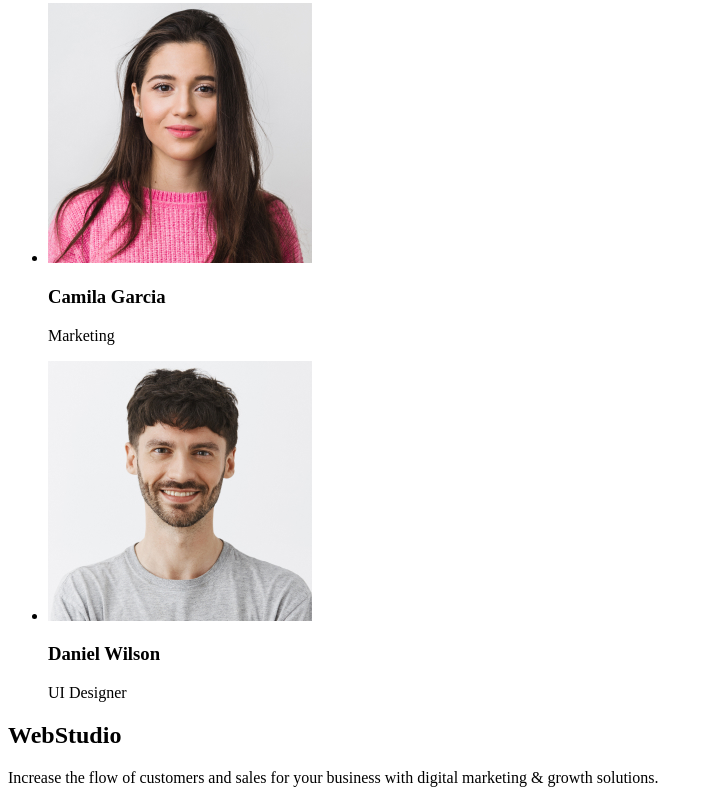
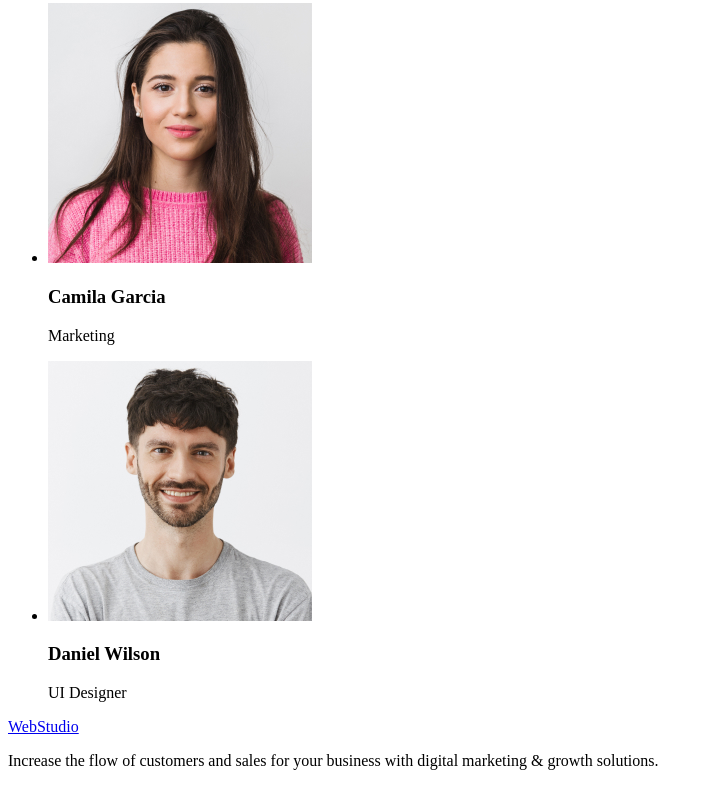
Before and after one commit to SvitRia/goit-markup-hw-01, a plain HTML site: page index.html in a window 1280 px wide. Shown: the part 2351-3154 px from the top of the page, without its empty margins (0-713 px from the left). Drawn offline with Linux system fonts and the light colour scheme; files whose address does not match are found by name.

Commit message:
error
error part 3

```diff
--- a/index.html
+++ b/index.html
@@ -115,7 +115,7 @@
 
 <!--footer section-->
     <footer>
-        <h2 href="index.html"> WebStudio</h2>
+        <a href="./index.html">WebStudio</a>
         <p>Increase the flow of customers and sales for your business with digital marketing & growth solutions.</p>
 
     </footer>
```
